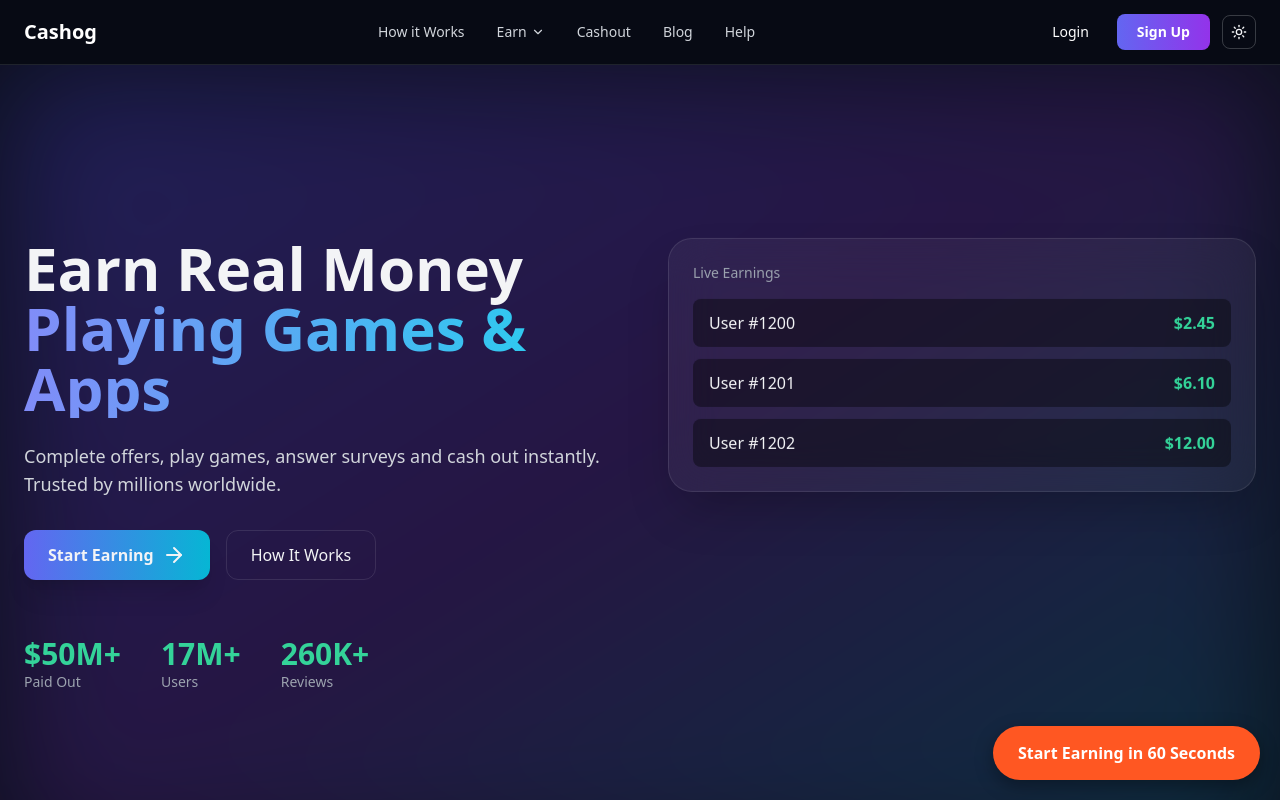
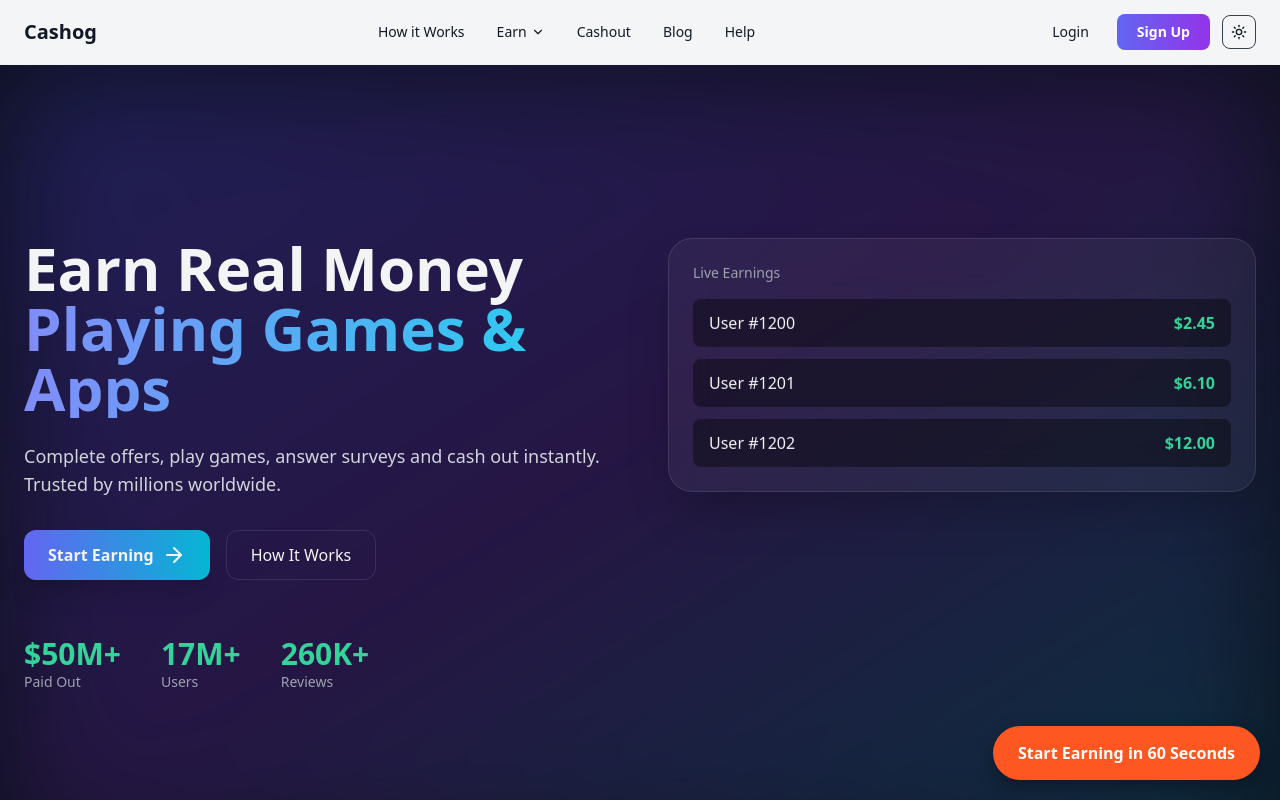
Before and after one commit to tool63/cashin, a Next.js app: page / in a window 1280 px wide. Shown: the top 800 px of the page. Built offline with nearby package versions, Linux system fonts and the light colour scheme.

Commit message:
Update tailwind.config.js

```diff
--- a/tailwind.config.js
+++ b/tailwind.config.js
@@ -1,5 +1,6 @@
 /** @type {import('tailwindcss').Config} */
 module.exports = {
+  darkMode: "class", // <-- enable dark/light toggle
   content: [
     "./app/**/*.{ts,tsx}",
     "./components/**/*.{ts,tsx}"
```
